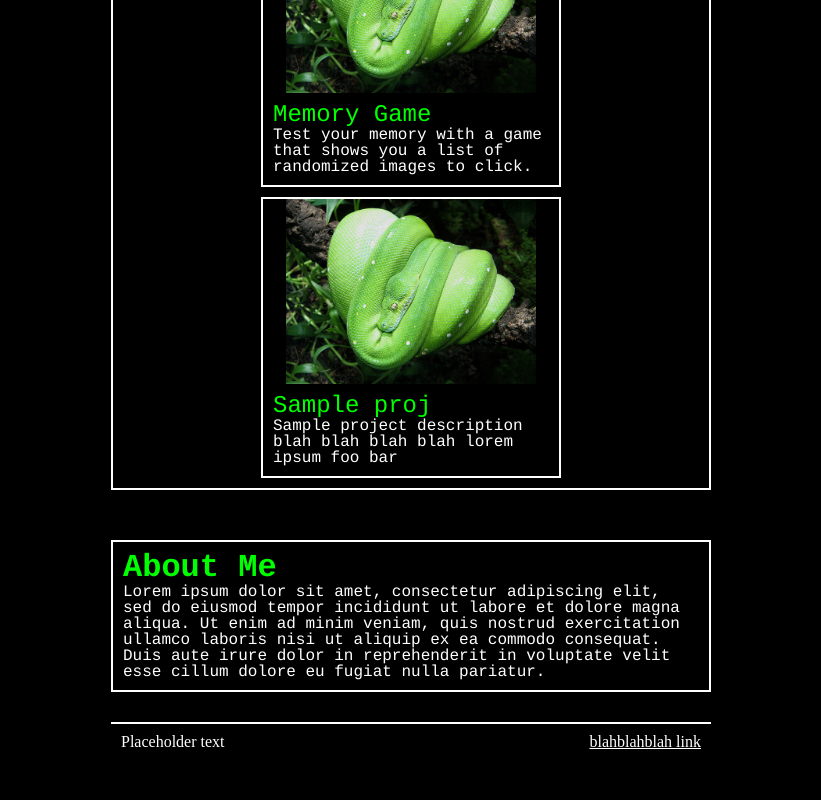
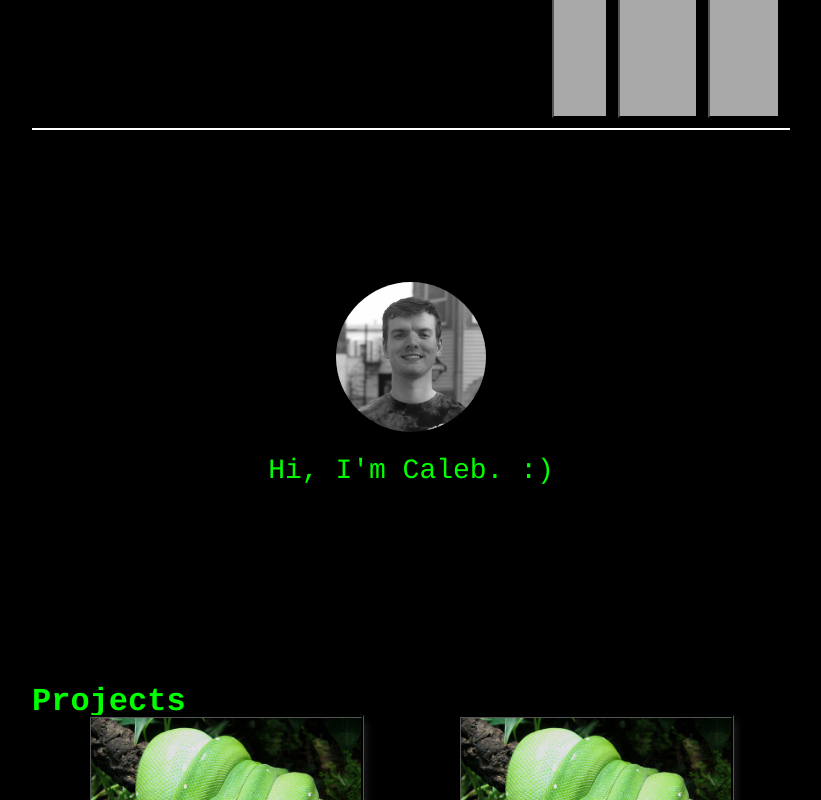
Before and after one commit to calbush/portfolio, a React (Create React App) app: page / in a window 1280 px wide. Shown: the part 460-1260 px from the top of the page, without its empty margins (229-1050 px from the left). Before the commit the page ends 1220 px from the top, so only its background shows below. Built offline with nearby package versions, Linux system fonts and the light colour scheme.

Commit message:
Update styling

```diff
--- a/src/App.css
+++ b/src/App.css
@@ -47,14 +47,13 @@ table {
 	border-spacing: 0;
 }
 
-/**************************************************************/
+/*********************** CSS reset above ***************************************/
 
 * {
     font-family: Courier;
     color: white;
-    /*outline-style: dotted;
-    outline-color: red;
-    */
+    /* outline-style: dotted;
+    outline-color: red; */
 }
 
 body {
@@ -66,12 +65,13 @@ body {
 }
 
 .app {
-    max-width: 600px;
     display: flex;
     flex-direction: column;
-    gap: 30px;
-    margin-left: 12px;
-    margin-right: 12px;
+    max-width: 768px;
+}
+
+.app > * {
+    max-width: 758px;
 }
 
 h1 {
@@ -117,14 +117,16 @@ main {
 .intro-container {
     display: flex;
     flex-direction: column;
-    gap: 10px;
+    gap: 25px;
     align-items: center;
+    justify-content: center;
+    min-height: 506px;
 }
 
 .profile-picture {
     max-width: 150px;
     border-radius: 50%;
-    box-shadow: 0px 0px 15px 1px white;
+    filter: grayscale(100%);
 }
 
 .intro-text {
@@ -132,39 +134,30 @@ main {
     color: lime;
 }
 
-.about-container {
+.projects {
+    border-top: 2px white solid;
+    min-height: 568px;
     display: flex;
     flex-direction: column;
-    gap: 10px;
-    align-items: center;
+    gap: 20px;
 }
 
-.about-text-container {
-    border: 2px solid white;
+.projects-header {
     padding: 10px;
 }
 
-.about-text {
-
-}
-
 .projects-container {
-}
-
-
-
-.projects-content-container {
-    border: 2px solid white;
-    padding: 10px;
+    flex-grow: 1;
     display: flex;
     flex-direction: column;
+    justify-content: center;
     gap: 10px;
 }
 
 .cards-container {
-    gap: 10px;
+    gap: 100px;
     display: grid;
-    grid-template-columns: repeat(auto-fill, 300px);
+    grid-template-columns: repeat(auto-fill, 270px);
     align-content: center;
     justify-content: center;
 }
@@ -174,17 +167,37 @@ main {
     flex-direction: column;
     align-items: center;
     max-width: 300px;
-    border: 2px solid white;
+    background-color: rgb(50, 50, 50);
+    box-shadow: 4px 4px 8px 1px rgb(30, 30, 30);
+    outline-style: groove;
+    outline-color: black;
 }
 
 .card-image {
-    max-width: 250px;
+    max-width: 270px;
 }
 
 .card-text {
     display: flex;
     flex-direction: column;
     padding: 10px;
+
+}
+
+.about-container {
+    padding: 10px;
+    min-height: 530px;
+    border-top: 2px white solid;
+    display: flex;
+    flex-direction: column;
+    gap: 30px;
+}
+
+.about-text-container {
+}
+
+.about-text {
+
 }
 
 footer {
@@ -193,3 +206,12 @@ footer {
     justify-content: space-between;
     padding: 10px;
 }
+
+.logo-holder {
+    display: flex;
+    gap: 10px;
+}
+
+.insta-logo, .github-logo {
+    width: 30px;
+}
```
